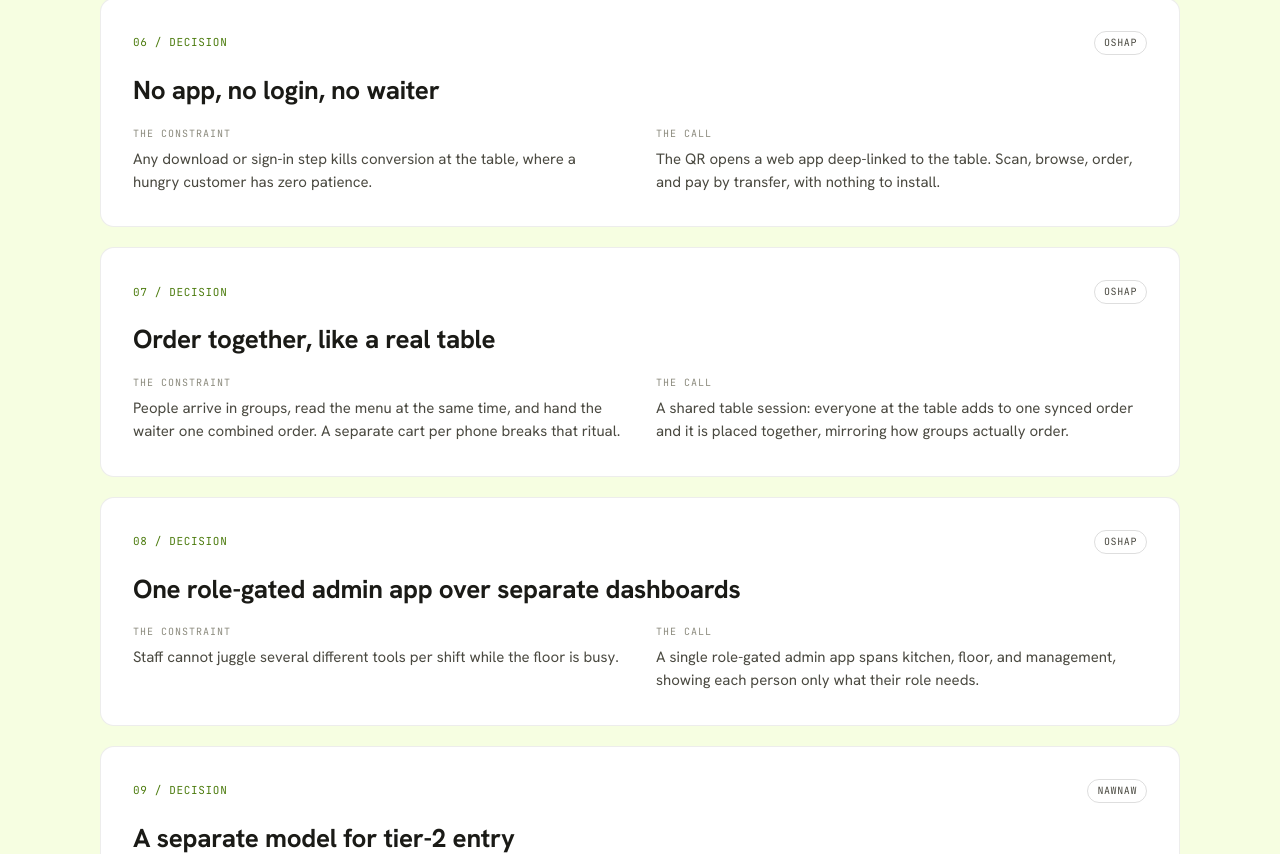
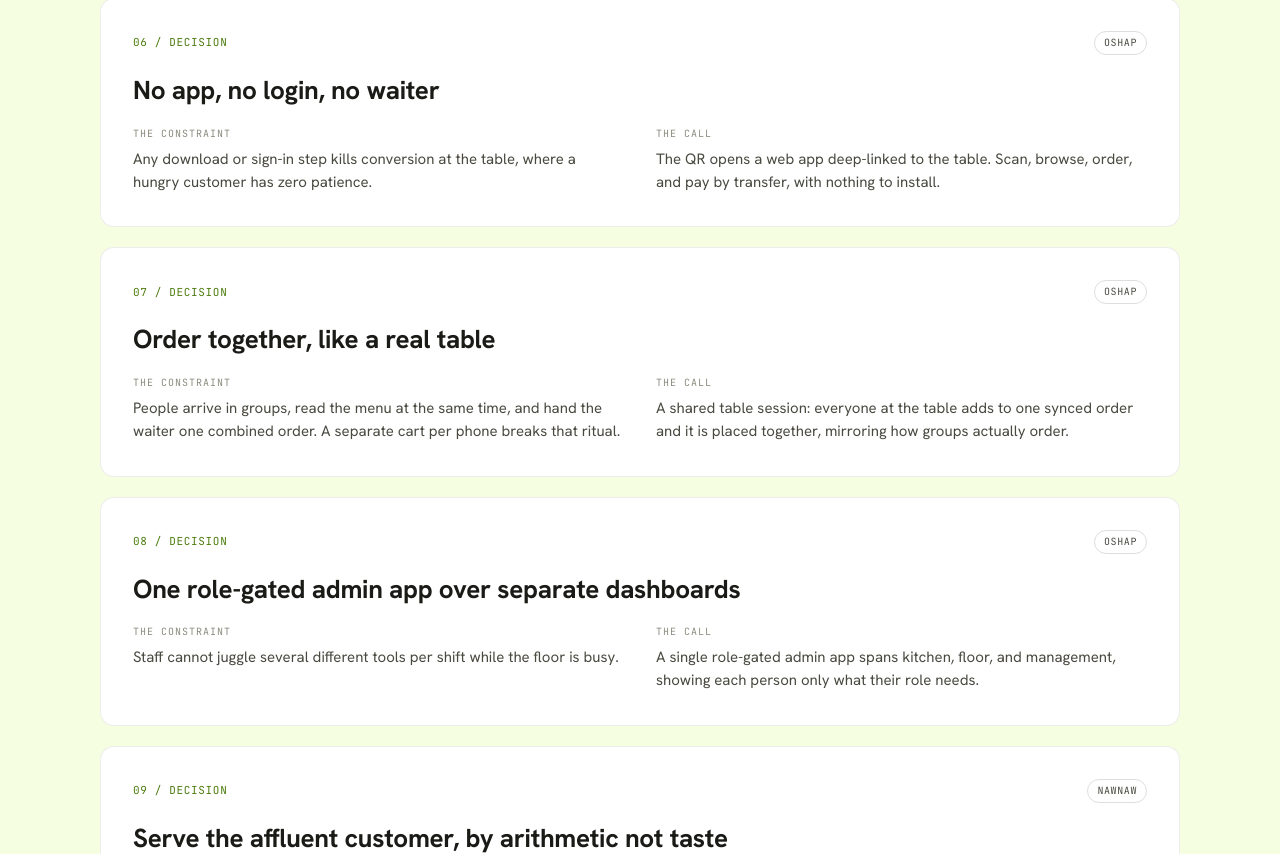
Before and after one commit to Bizsavvy/My-portfolio, a Next.js app in the folder portfolio/: page /decisions in a window 1280 px wide. Shown: the part 1946-2800 px from the top of the page. Built offline with nearby package versions, Linux system fonts and the light colour scheme.

Commit message:
feat: add NawNaw decisions to decision log

```diff
--- a/portfolio/components/decisions/DecisionLog.tsx
+++ b/portfolio/components/decisions/DecisionLog.tsx
@@ -69,10 +69,45 @@ const decisions: Decision[] = [
   },
   {
     project: "NawNaw",
-    title: "A separate model for tier-2 entry",
+    title: "Serve the affluent customer, by arithmetic not taste",
     constraint:
-      "Sub-15-minute delivery economics do not transfer cleanly from tier-1 to tier-2 cities; the dark-store math changes.",
-    call: "Designed a distinct market-entry approach for tier-2 instead of copy-pasting the tier-1 model into a market it doesn't fit.",
+      "In Nigeria's big cities, operating cost (rent, power, overhead) runs higher than India's while shopper spending power runs lower. Mass-market baskets are too small to support 15-minute delivery economics.",
+    call: "Target the tier-1, convenience-paying customer who already values twenty minutes over a few hundred naira. The choice of who to serve fell straight out of the economics, and quietly decided everything downstream.",
+  },
+  {
+    project: "NawNaw",
+    title: "Sell time and convenience, not price",
+    constraint:
+      "The moment you teach this customer to hunt for discounts, you start a fight the margins can't win.",
+    call: "Lead with speed and proximity everywhere; the home screen's top line shows the delivery time and store distance, not a sale banner. The customer is paying for speed, so the product talks about speed.",
+  },
+  {
+    project: "NawNaw",
+    title: "Surface the want; don't make people hunt",
+    constraint:
+      "For the youngest, most frequent shoppers most orders are unplanned. They open the app because they remembered they're out of something, not with a list, so an empty search box is the wrong tool.",
+    call: "The home screen shows aisles, not products: each aisle a 2x2 peek of what's inside. You read the whole store in a glance and tap straight to it, while the catalog gently tempts the impulse buyer.",
+  },
+  {
+    project: "NawNaw",
+    title: "Optimize for monthly customer value, not the biggest basket",
+    constraint:
+      "The easy way to lift average order value is to discourage small orders, but small frequent orders are exactly the habit that keeps a customer coming back. Push too hard and you win the order while losing the customer.",
+    call: "Design toward what a customer is worth over a month, order size and frequency together. The cart nudges baskets upward gently instead of bullying them.",
+  },
+  {
+    project: "NawNaw",
+    title: "Offer an account, never force one",
+    constraint:
+      "Asking who someone is should never stand between them and the thing they came to buy. A sign-up wall at the door kills speed.",
+    call: "Guests shop straight past the sign-up screen. Identity is collected only at the one moment it matters, placing the order, and only the minimum a delivery needs (phone, name, address), as a sheet over checkout so no one loses their place.",
+  },
+  {
+    project: "NawNaw",
+    title: "The wait is part of the product",
+    constraint:
+      "The fifteen minutes between paying and opening the door is where the promise either feels kept or doesn't. It is not dead time to hide behind a spinner.",
+    call: "Show the order moving through real stages (accepted, packed, on the way) with a live countdown on screen, making the brand's whole claim visible and accountable.",
   },
   {
     project: "Flow",
```
